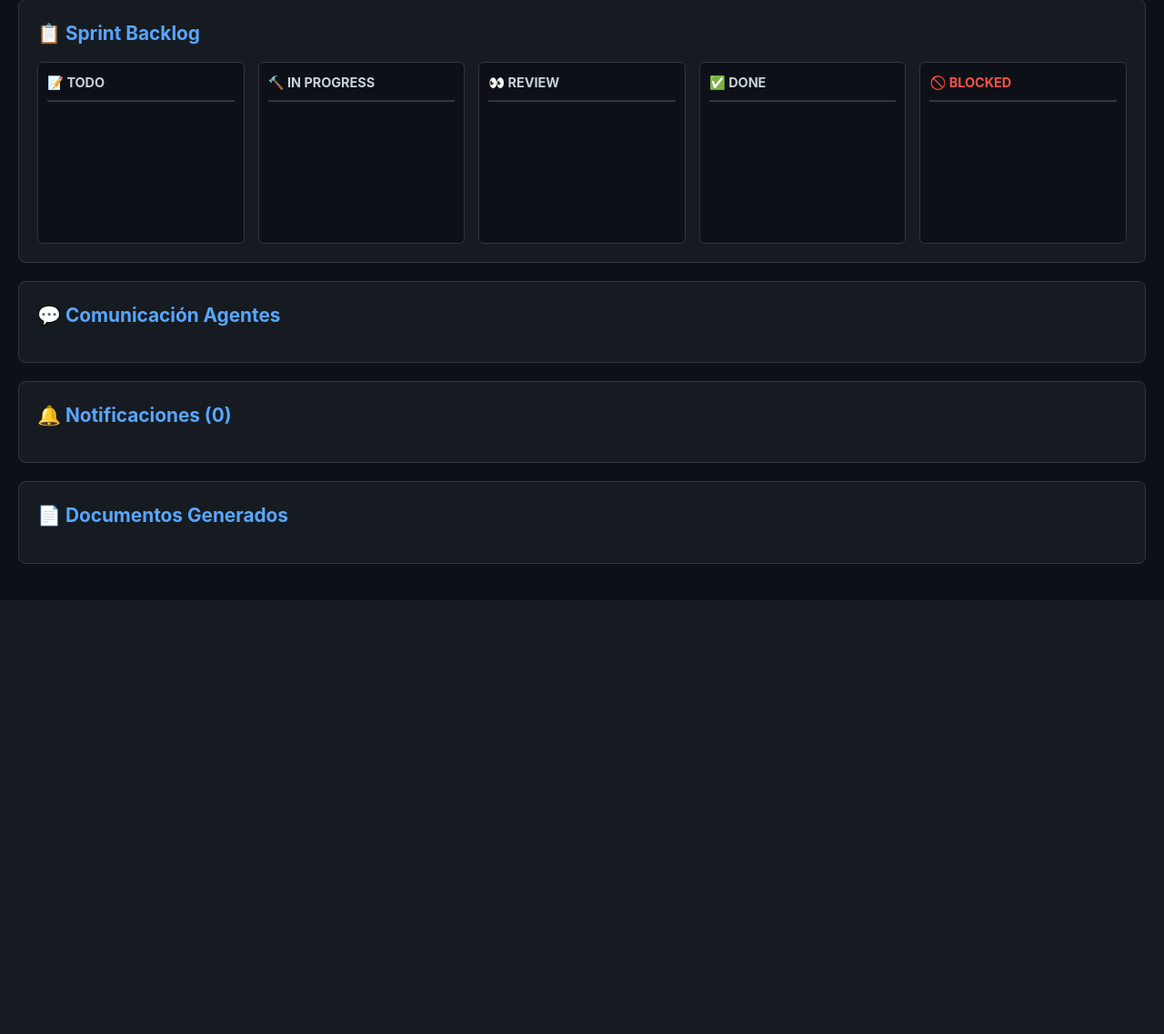
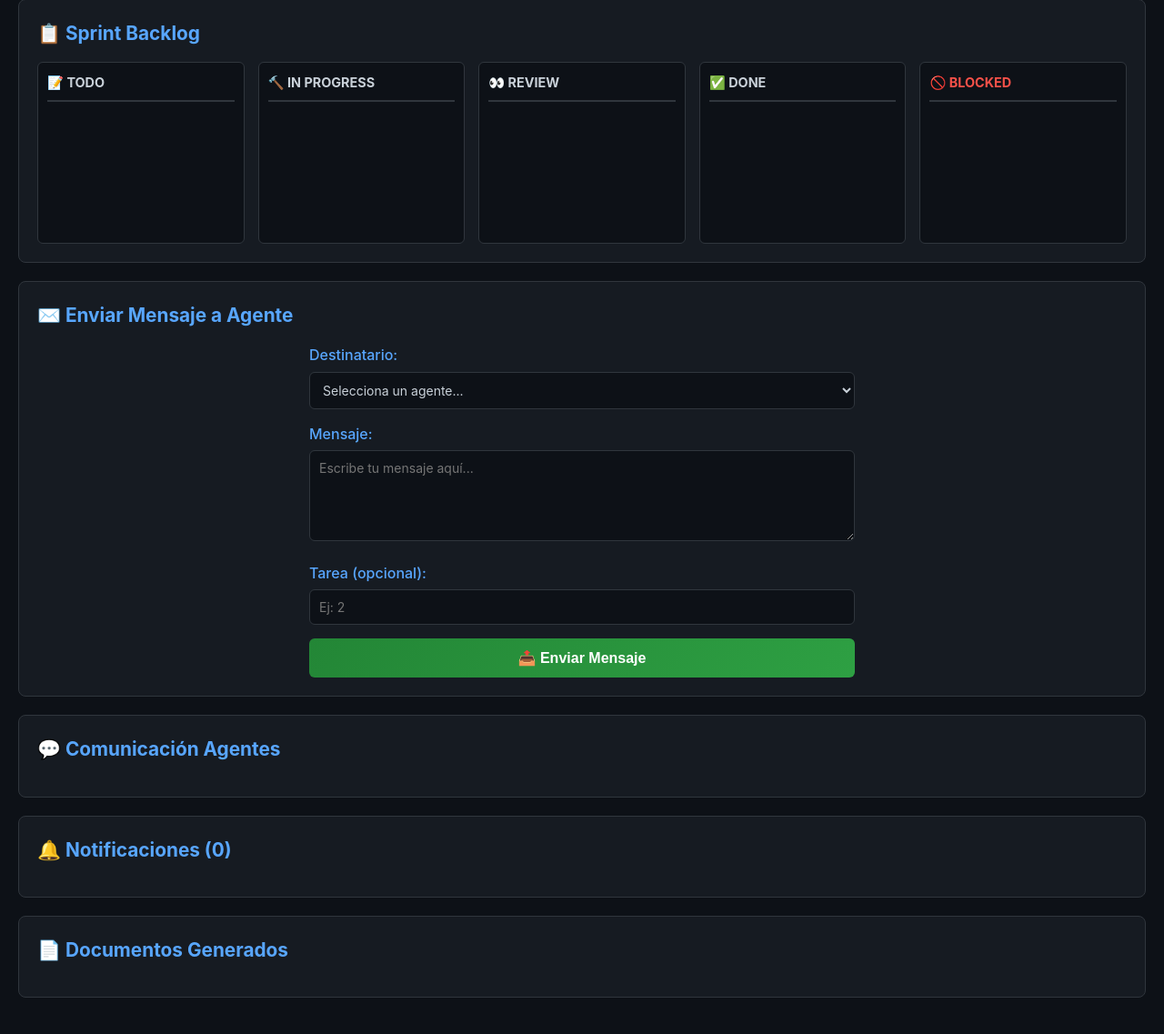
Before and after one commit to vteran93/mission_control, a Flask app: page / in a window 1280 px wide. Shown: the part 281-1418 px from the top of the page at 91% size. Before the commit the page ends 901 px from the top, so only its background shows below. Run offline with Flask 3, Linux system fonts and the light colour scheme; data comes from the database, SQL or seed files in the repository; data that the repository does not hold is empty.

Commit message:
✨ Feature: Send message to agents from dashboard
- Added message form in dashboard (target agent + message + optional task)
- New endpoint: POST /api/send-agent-message
- CSS styling for message form (GitHub dark theme)
- Frontend handler for form submission with status feedback
- Messages logged in Mission Control for history
- Auto-refresh messages after sending

UI Components:
- Dropdown selector for agents (Jarvis-Dev, Jarvis-QA)
- Textarea for message content
- Optional task ID input
- Send button with loading states
- Success/error status display

Now Victor can send messages directly from the dashboard without console.

```diff
--- a/app.py
+++ b/app.py
@@ -186,6 +186,55 @@ def mark_notification_delivered(notif_id):
     return jsonify(notif.to_dict())
 
 
+@app.route('/api/send-agent-message', methods=['POST'])
+def send_agent_message():
+    """
+    Enviar mensaje a un agente via Clawdbot sessions_send
+
+    Payload:
+    {
+        "target_agent": "jarvis-qa",  // label del agente
+        "message": "Tu mensaje aquí",
+        "task_id": 2  // opcional
+    }
+
+    Returns:
+    {
+        "status": "queued",
+        "target_agent": "jarvis-qa",
+        "message": "...",
+        "command": "sessions_send(...)"  // comando para ejecutar
+    }
+    """
+    data = request.json
+    target_agent = data.get('target_agent')
+    message_content = data.get('message')
+    task_id = data.get('task_id')
+
+    if not target_agent or not message_content:
+        return jsonify({'error': 'Missing target_agent or message'}), 400
+
+    # Log en Mission Control (para historial)
+    message = Message(
+        task_id=task_id,
+        from_agent='Victor',
+        content=f"📤 Enviando a {target_agent}: {message_content[:100]}..."
+    )
+    db.session.add(message)
+    db.session.commit()
+
+    # Generar comando sessions_send
+    sessions_send_command = f"sessions_send(label='{target_agent}', message='''{message_content}''')"
+
+    return jsonify({
+        'status': 'queued',
+        'target_agent': target_agent,
+        'message': message_content,
+        'command': sessions_send_command,
+        'info': 'Mensaje preparado. Ejecutar comando en Clawdbot.'
+    }), 200
+
+
 @app.route('/api/dashboard', methods=['GET'])
 def dashboard():
     """Dashboard summary para frontend"""
--- a/static/script.js
+++ b/static/script.js
@@ -228,9 +228,80 @@ function startAutoRefresh() {
 }
 
 // ============================================
+// SEND MESSAGE TO AGENT
+// ============================================
+
+async function sendMessageToAgent(targetAgent, message, taskId = null) {
+    const statusEl = document.getElementById('send-status');
+    const submitBtn = document.querySelector('.btn-send');
+
+    // Show loading
+    submitBtn.disabled = true;
+    submitBtn.textContent = '📤 Enviando...';
+    statusEl.className = 'send-status info';
+    statusEl.textContent = 'Preparando mensaje...';
+
+    try {
+        const response = await fetch(`${API_BASE}/send-agent-message`, {
+            method: 'POST',
+            headers: { 'Content-Type': 'application/json' },
+            body: JSON.stringify({
+                target_agent: targetAgent,
+                message: message,
+                task_id: taskId
+            })
+        });
+
+        const data = await response.json();
+
+        if (response.ok) {
+            statusEl.className = 'send-status success';
+            statusEl.innerHTML = `
+                ✅ Mensaje enviado a <strong>${targetAgent}</strong><br>
+                <small>Registrado en Mission Control. El agente recibirá el mensaje.</small>
+            `;
+
+            // Clear form
+            document.getElementById('send-message-form').reset();
+
+            // Refresh messages
+            fetchDashboard();
+
+            // Hide status after 5s
+            setTimeout(() => {
+                statusEl.style.display = 'none';
+            }, 5000);
+        } else {
+            throw new Error(data.error || 'Error desconocido');
+        }
+
+    } catch (error) {
+        statusEl.className = 'send-status error';
+        statusEl.textContent = `❌ Error: ${error.message}`;
+    } finally {
+        submitBtn.disabled = false;
+        submitBtn.textContent = '📤 Enviar Mensaje';
+    }
+}
+
+// ============================================
 // INITIALIZATION
 // ============================================
 
 document.addEventListener('DOMContentLoaded', () => {
     startAutoRefresh();
+
+    // Handle send message form
+    const sendForm = document.getElementById('send-message-form');
+    if (sendForm) {
+        sendForm.addEventListener('submit', async (e) => {
+            e.preventDefault();
+
+            const targetAgent = document.getElementById('target-agent').value;
+            const message = document.getElementById('message-content').value;
+            const taskId = document.getElementById('task-id-optional').value || null;
+
+            await sendMessageToAgent(targetAgent, message, taskId);
+        });
+    }
 });
--- a/static/style.css
+++ b/static/style.css
@@ -299,3 +299,103 @@ header h1 {
     color: #8b949e;
     font-style: italic;
 }
+
+/* Message Form */
+.message-form {
+    max-width: 600px;
+    margin: 0 auto;
+}
+
+.form-group {
+    margin-bottom: 15px;
+}
+
+.form-group label {
+    display: block;
+    margin-bottom: 5px;
+    color: #58a6ff;
+    font-weight: 500;
+}
+
+.form-group select,
+.form-group input,
+.form-group textarea {
+    width: 100%;
+    padding: 10px;
+    background: #0d1117;
+    border: 1px solid #30363d;
+    border-radius: 6px;
+    color: #c9d1d9;
+    font-family: inherit;
+    font-size: 14px;
+}
+
+.form-group select:focus,
+.form-group input:focus,
+.form-group textarea:focus {
+    outline: none;
+    border-color: #58a6ff;
+}
+
+.form-group textarea {
+    resize: vertical;
+    min-height: 100px;
+}
+
+.btn-send {
+    width: 100%;
+    padding: 12px;
+    background: linear-gradient(135deg, #238636 0%, #2ea043 100%);
+    border: none;
+    border-radius: 6px;
+    color: white;
+    font-size: 16px;
+    font-weight: 600;
+    cursor: pointer;
+    transition: all 0.2s;
+}
+
+.btn-send:hover {
+    transform: translateY(-2px);
+    box-shadow: 0 4px 12px rgba(46, 160, 67, 0.3);
+}
+
+.btn-send:active {
+    transform: translateY(0);
+}
+
+.btn-send:disabled {
+    background: #30363d;
+    cursor: not-allowed;
+    opacity: 0.5;
+}
+
+.send-status {
+    margin-top: 15px;
+    padding: 12px;
+    border-radius: 6px;
+    text-align: center;
+    font-weight: 500;
+    display: none;
+}
+
+.send-status.success {
+    display: block;
+    background: rgba(46, 160, 67, 0.1);
+    border: 1px solid #2ea043;
+    color: #3fb950;
+}
+
+.send-status.error {
+    display: block;
+    background: rgba(248, 81, 73, 0.1);
+    border: 1px solid #f85149;
+    color: #f85149;
+}
+
+.send-status.info {
+    display: block;
+    background: rgba(88, 166, 255, 0.1);
+    border: 1px solid #58a6ff;
+    color: #58a6ff;
+}
--- a/templates/index.html
+++ b/templates/index.html
@@ -48,6 +48,31 @@
             </div>
         </section>
 
+        <!-- Send Message to Agent -->
+        <section class="panel">
+            <h2>✉️ Enviar Mensaje a Agente</h2>
+            <form id="send-message-form" class="message-form">
+                <div class="form-group">
+                    <label for="target-agent">Destinatario:</label>
+                    <select id="target-agent" required>
+                        <option value="">Selecciona un agente...</option>
+                        <option value="jarvis-dev">Jarvis-Dev</option>
+                        <option value="jarvis-qa">Jarvis-QA</option>
+                    </select>
+                </div>
+                <div class="form-group">
+                    <label for="message-content">Mensaje:</label>
+                    <textarea id="message-content" rows="4" placeholder="Escribe tu mensaje aquí..." required></textarea>
+                </div>
+                <div class="form-group">
+                    <label for="task-id-optional">Tarea (opcional):</label>
+                    <input type="number" id="task-id-optional" placeholder="Ej: 2" min="1">
+                </div>
+                <button type="submit" class="btn-send">📤 Enviar Mensaje</button>
+            </form>
+            <div id="send-status" class="send-status"></div>
+        </section>
+
         <!-- Recent Messages -->
         <section class="panel">
             <h2>💬 Comunicación Agentes</h2>
```
Also changed, not shown: agent_api.py (+50 -0 lines), send_agent_message.py (added, +40 -0 lines), README.md.
